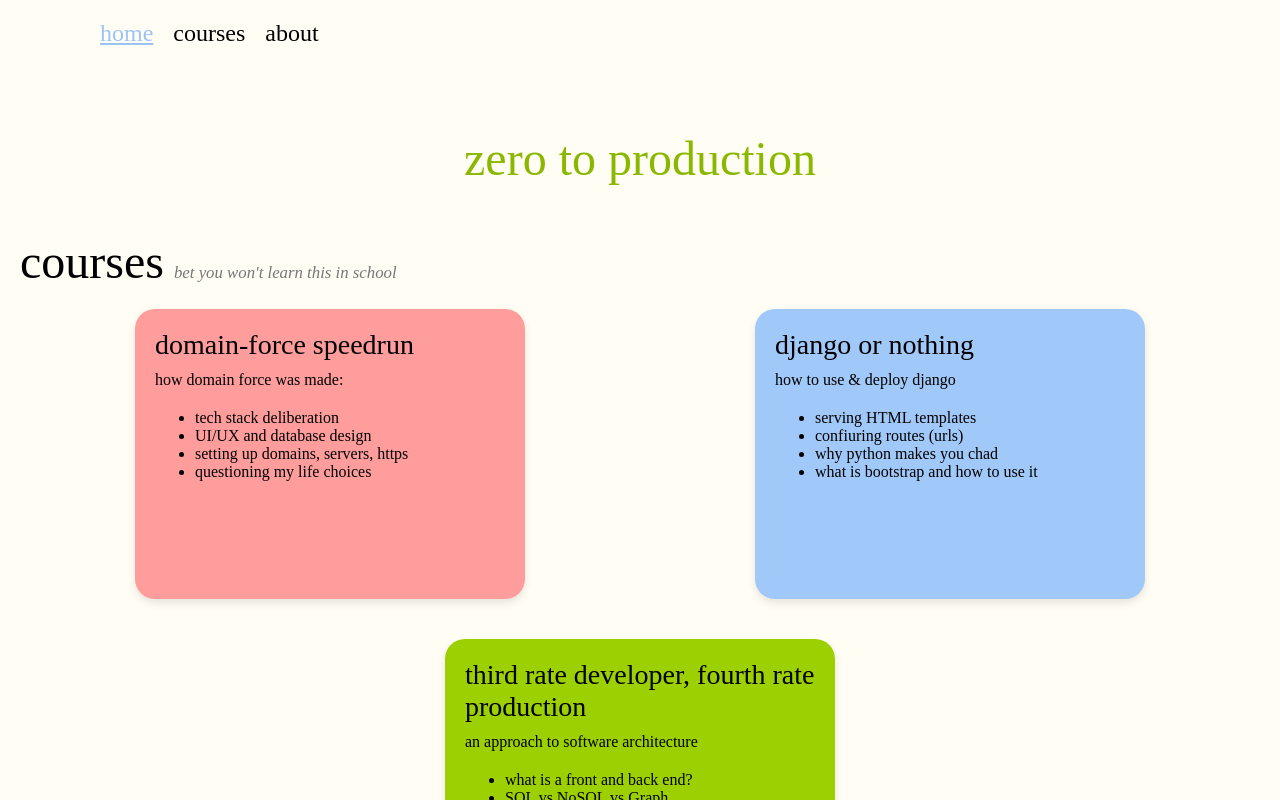
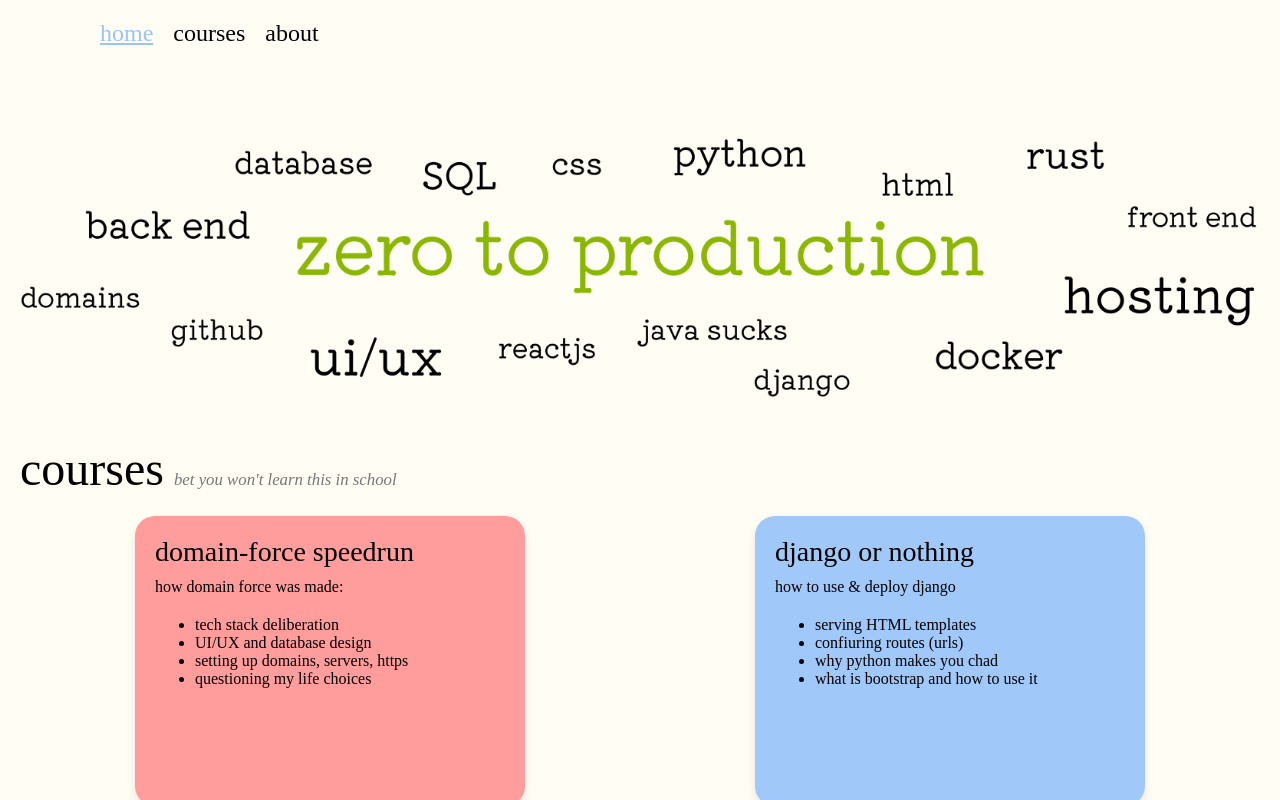
Before and after one commit to Domain-Force/frontline, a React (Create React App) app in the folder domain-force-front/: page / in a window 1280 px wide. Shown: the top 800 px of the page. Built offline with nearby package versions, Linux system fonts and the light colour scheme; a web font is replaced by a local one.

Commit message:
[ADD][DOM-18] Added image for zero to production

```diff
--- a/domain-force-front/src/App.css
+++ b/domain-force-front/src/App.css
@@ -119,13 +119,13 @@
 
 .zero-to-production {
   display: flex;
+  position: relative;
   justify-content: center;
   align-items: center;
   background-color: #FFFDF4;
   color: #8AB801;
   font-size: 3em;
   font-family: 'Kiwi Maru', serif;
-
 }
 
 .light-mode {
--- a/domain-force-front/src/components/Home.js
+++ b/domain-force-front/src/components/Home.js
@@ -4,7 +4,10 @@
 function Home() {
   return (
 	<div className="cards-container">
-	  <p className="zero-to-production">zero to production</p>
+	{/* TODO: Recreate the image with HTML/JS/CSS */}
+	  <img src="/hookztp.png"
+		   alt="zero to production"
+		   style={{ width: '100%', minWidth: '40%', marginTop: '40px', marginBottom: '40px' }} />
 	  <body>
 		<p className="heading">
 			courses
```
Also changed, not shown: domain-force-front/public/hookztp.png (added), domain-force-front/public/hookztp.svg (added).
